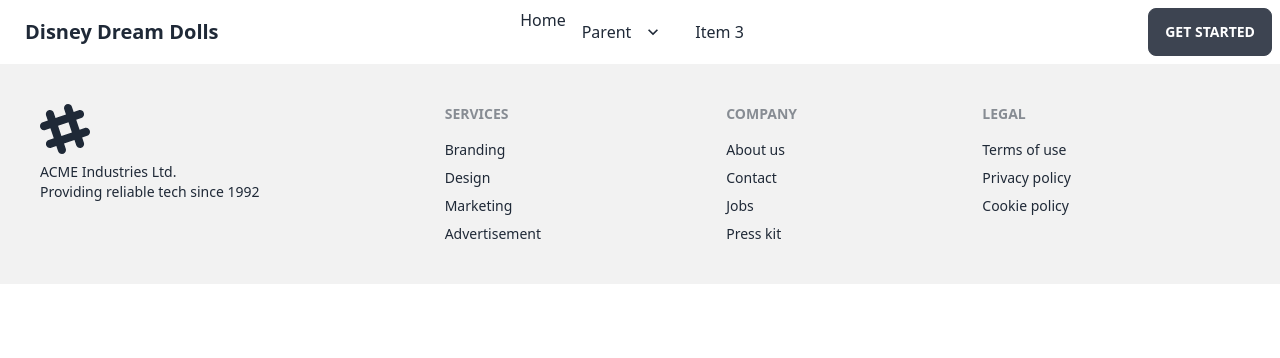
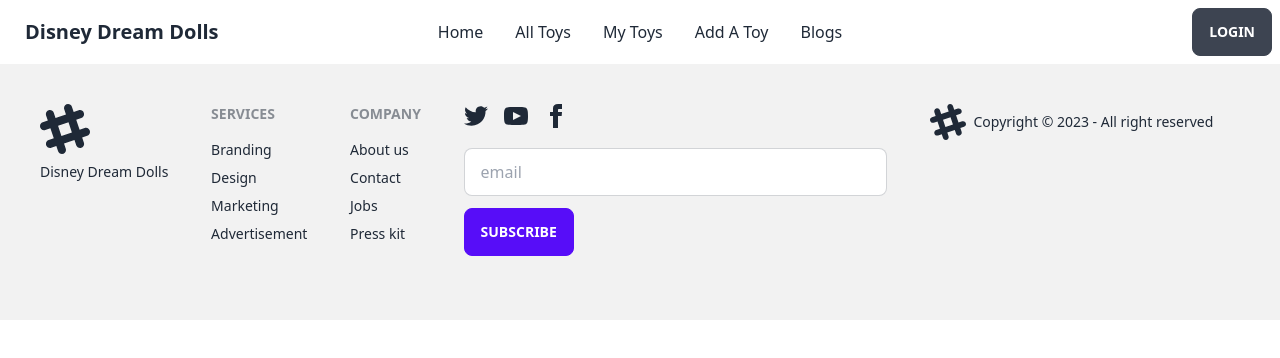
Before and after one commit to SadikRa/Disney-Dream-Dolls-client, a React (Vite) app: page / in a window 1280 px wide. Shown: the top 358 px of the page. Built offline with nearby package versions, Linux system fonts and the light colour scheme.

Commit message:
error page added done

```diff
--- /dev/null
+++ b/src/Component/Login/Login.jsx
@@ -0,0 +1,10 @@
+
+const Login = () => {
+    return (
+        <div>
+
+        </div>
+    );
+};
+
+export default Login;
--- /dev/null
+++ b/src/Component/Register/Register.jsx
@@ -0,0 +1,10 @@
+
+const Register = () => {
+    return (
+        <div>
+
+        </div>
+    );
+};
+
+export default Register;
--- /dev/null
+++ b/src/ErrorPage.jsx
@@ -0,0 +1,24 @@
+import { Link, useRouteError } from 'react-router-dom'
+const ErrorPage = () => {
+  const { error } = useRouteError()
+  return (
+    <section className='flex items-center h-screen p-16 bg-gray-100 text-gray-900'>
+      <div className='container flex flex-col items-center justify-center px-5 mx-auto my-8'>
+       <img src="https://i.ibb.co/cC8gxvW/images.png" alt=""  />
+        <div className='max-w-md text-center'>
+          <p className='text-2xl font-semibold md:text-3xl mb-8'>
+            {error?.message}
+          </p>
+          <Link
+            to='/'
+            className='px-8 py-3 font-semibold rounded bg-orange-400 text-gray-900'
+          >
+            Back to homepage
+          </Link>
+        </div>
+      </div>
+    </section>
+  )
+}
+
+export default ErrorPage
--- a/src/Router/RouterProviders.jsx
+++ b/src/Router/RouterProviders.jsx
@@ -1,16 +1,29 @@
 import { createBrowserRouter } from "react-router-dom";
 import Main from "../Component/Main/Main";
 import Home from "../Component/Home/Home";
+import Login from "../Component/Login/Login";
+import Register from "../Component/Register/Register";
+import ErrorPage from "../ErrorPage";
 
 const router = createBrowserRouter([
     {
       path: "/",
       element: <Main></Main>,
+      errorElement: <ErrorPage></ErrorPage>,
       children: [
         {
           path: '/',
           element: <Home></Home>
-        }
+        },
+        {
+          path: '/login',
+          element: <Login></Login>
+        },
+        {
+          path: '/register',
+          element: <Register></Register>
+        },
+
       ]
     },
   ]);
--- a/src/main.jsx
+++ b/src/main.jsx
@@ -7,7 +7,9 @@
 import router from './Router/RouterProviders.jsx';
 
 ReactDOM.createRoot(document.getElementById('root')).render(
-  <React.StrictMode>
+<div className='container mx-auto'>
+<React.StrictMode>
      <RouterProvider router={router} />
-  </React.StrictMode>,
+  </React.StrictMode>
+</div>,
 )
--- a/src/shared/Footer.jsx
+++ b/src/shared/Footer.jsx
@@ -1,11 +1,20 @@
-
 const Footer = () => {
   return (
     <div>
       <footer className="footer p-10 bg-base-200 text-base-content">
         <div>
-    <svg width="50" height="50" viewBox="0 0 24 24" xmlns="http://www.w3.org/2000/svg" fillRule="evenodd" clipRule="evenodd" className="fill-current"><path d="M22.672 15.226l-2.432.811.841 2.515c.33 1.019-.209 2.127-1.23 2.456-1.15.325-2.148-.321-2.463-1.226l-.84-2.518-5.013 1.677.84 2.517c.391 1.203-.434 2.542-1.831 2.542-.88 0-1.601-.564-1.86-1.314l-.842-2.516-2.431.809c-1.135.328-2.145-.317-2.463-1.229-.329-1.018.211-2.127 1.231-2.456l2.432-.809-1.621-4.823-2.432.808c-1.355.384-2.558-.59-2.558-1.839 0-.817.509-1.582 1.327-1.846l2.433-.809-.842-2.515c-.33-1.02.211-2.129 1.232-2.458 1.02-.329 2.13.209 2.461 1.229l.842 2.515 5.011-1.677-.839-2.517c-.403-1.238.484-2.553 1.843-2.553.819 0 1.585.509 1.85 1.326l.841 2.517 2.431-.81c1.02-.33 2.131.211 2.461 1.229.332 1.018-.21 2.126-1.23 2.456l-2.433.809 1.622 4.823 2.433-.809c1.242-.401 2.557.484 2.557 1.838 0 .819-.51 1.583-1.328 1.847m-8.992-6.428l-5.01 1.675 1.619 4.828 5.011-1.674-1.62-4.829z"></path></svg>
-    <p>ACME Industries Ltd.<br/>Providing reliable tech since 1992</p>
+          <svg
+            width="50"
+            height="50"
+            viewBox="0 0 24 24"
+            xmlns="http://www.w3.org/2000/svg"
+            fillRule="evenodd"
+            clipRule="evenodd"
+            className="fill-current"
+          >
+            <path d="M22.672 15.226l-2.432.811.841 2.515c.33 1.019-.209 2.127-1.23 2.456-1.15.325-2.148-.321-2.463-1.226l-.84-2.518-5.013 1.677.84 2.517c.391 1.203-.434 2.542-1.831 2.542-.88 0-1.601-.564-1.86-1.314l-.842-2.516-2.431.809c-1.135.328-2.145-.317-2.463-1.229-.329-1.018.211-2.127 1.231-2.456l2.432-.809-1.621-4.823-2.432.808c-1.355.384-2.558-.59-2.558-1.839 0-.817.509-1.582 1.327-1.846l2.433-.809-.842-2.515c-.33-1.02.211-2.129 1.232-2.458 1.02-.329 2.13.209 2.461 1.229l.842 2.515 5.011-1.677-.839-2.517c-.403-1.238.484-2.553 1.843-2.553.819 0 1.585.509 1.85 1.326l.841 2.517 2.431-.81c1.02-.33 2.131.211 2.461 1.229.332 1.018-.21 2.126-1.23 2.456l-2.433.809 1.622 4.823 2.433-.809c1.242-.401 2.557.484 2.557 1.838 0 .819-.51 1.583-1.328 1.847m-8.992-6.428l-5.01 1.675 1.619 4.828 5.011-1.674-1.62-4.829z"></path>
+          </svg>
+          <p>Disney Dream Dolls</p>
         </div>
         <div>
           <span className="footer-title">Services</span>
@@ -22,10 +31,63 @@
           <a className="link link-hover">Press kit</a>
         </div>
         <div>
-    <span className="footer-title">Legal</span>
-    <a className="link link-hover">Terms of use</a>
-    <a className="link link-hover">Privacy policy</a>
-    <a className="link link-hover">Cookie policy</a>
+          <div className="grid grid-flow-col gap-4">
+            <a>
+              <svg
+                xmlns="http://www.w3.org/2000/svg"
+                width="24"
+                height="24"
+                viewBox="0 0 24 24"
+                className="fill-current"
+              >
+                <path d="M24 4.557c-.883.392-1.832.656-2.828.775 1.017-.609 1.798-1.574 2.165-2.724-.951.564-2.005.974-3.127 1.195-.897-.957-2.178-1.555-3.594-1.555-3.179 0-5.515 2.966-4.797 6.045-4.091-.205-7.719-2.165-10.148-5.144-1.29 2.213-.669 5.108 1.523 6.574-.806-.026-1.566-.247-2.229-.616-.054 2.281 1.581 4.415 3.949 4.89-.693.188-1.452.232-2.224.084.626 1.956 2.444 3.379 4.6 3.419-2.07 1.623-4.678 2.348-7.29 2.04 2.179 1.397 4.768 2.212 7.548 2.212 9.142 0 14.307-7.721 13.995-14.646.962-.695 1.797-1.562 2.457-2.549z"></path>
+              </svg>
+            </a>
+            <a>
+              <svg
+                xmlns="http://www.w3.org/2000/svg"
+                width="24"
+                height="24"
+                viewBox="0 0 24 24"
+                className="fill-current"
+              >
+                <path d="M19.615 3.184c-3.604-.246-11.631-.245-15.23 0-3.897.266-4.356 2.62-4.385 8.816.029 6.185.484 8.549 4.385 8.816 3.6.245 11.626.246 15.23 0 3.897-.266 4.356-2.62 4.385-8.816-.029-6.185-.484-8.549-4.385-8.816zm-10.615 12.816v-8l8 3.993-8 4.007z"></path>
+              </svg>
+            </a>
+            <a>
+              <svg
+                xmlns="http://www.w3.org/2000/svg"
+                width="24"
+                height="24"
+                viewBox="0 0 24 24"
+                className="fill-current"
+              >
+                <path d="M9 8h-3v4h3v12h5v-12h3.642l.358-4h-4v-1.667c0-.955.192-1.333 1.115-1.333h2.885v-5h-3.808c-3.596 0-5.192 1.583-5.192 4.615v3.385z"></path>
+              </svg>
+            </a>
+          </div>
+          <div className="my-3">
+            <input
+              type="text"
+              placeholder="email"
+              className="input input-bordered w-full pr-16"
+            />
+            <button className="btn btn-primary my-3">Subscribe</button>
+          </div>
+        </div>
+        <div className="items-center grid-flow-col">
+          <svg
+            width="36"
+            height="36"
+            viewBox="0 0 24 24"
+            xmlns="http://www.w3.org/2000/svg"
+            fillRule="evenodd"
+            clipRule="evenodd"
+            className="fill-current"
+          >
+            <path d="M22.672 15.226l-2.432.811.841 2.515c.33 1.019-.209 2.127-1.23 2.456-1.15.325-2.148-.321-2.463-1.226l-.84-2.518-5.013 1.677.84 2.517c.391 1.203-.434 2.542-1.831 2.542-.88 0-1.601-.564-1.86-1.314l-.842-2.516-2.431.809c-1.135.328-2.145-.317-2.463-1.229-.329-1.018.211-2.127 1.231-2.456l2.432-.809-1.621-4.823-2.432.808c-1.355.384-2.558-.59-2.558-1.839 0-.817.509-1.582 1.327-1.846l2.433-.809-.842-2.515c-.33-1.02.211-2.129 1.232-2.458 1.02-.329 2.13.209 2.461 1.229l.842 2.515 5.011-1.677-.839-2.517c-.403-1.238.484-2.553 1.843-2.553.819 0 1.585.509 1.85 1.326l.841 2.517 2.431-.81c1.02-.33 2.131.211 2.461 1.229.332 1.018-.21 2.126-1.23 2.456l-2.433.809 1.622 4.823 2.433-.809c1.242-.401 2.557.484 2.557 1.838 0 .819-.51 1.583-1.328 1.847m-8.992-6.428l-5.01 1.675 1.619 4.828 5.011-1.674-1.62-4.829z"></path>
+          </svg>
+          <p>Copyright © 2023 - All right reserved</p>
         </div>
       </footer>
     </div>
--- a/src/shared/Navbar.jsx
+++ b/src/shared/Navbar.jsx
@@ -10,40 +10,30 @@
         <svg xmlns="http://www.w3.org/2000/svg" className="h-5 w-5" fill="none" viewBox="0 0 24 24" stroke="currentColor"><path strokeLinecap="round" strokeLinejoin="round" strokeWidth="2" d="M4 6h16M4 12h8m-8 6h16" /></svg>
       </label>
       <ul tabIndex={0} className="menu menu-compact dropdown-content mt-3 p-2 shadow bg-base-100 rounded-box w-52">
-        <li><a>Item 1</a></li>
-        <li tabIndex={0}>
-          <a className="justify-between">
-            Parent
-            <svg className="fill-current" xmlns="http://www.w3.org/2000/svg" width="24" height="24" viewBox="0 0 24 24"><path d="M8.59,16.58L13.17,12L8.59,7.41L10,6L16,12L10,18L8.59,16.58Z"/></svg>
-          </a>
-          <ul className="p-2">
-            <li><a>Submenu 1</a></li>
-            <li><a>Submenu 2</a></li>
-          </ul>
-        </li>
-        <li><a>Item 3</a></li>
+      <li><Link to='/'>Home</Link></li>
+      <li tabIndex={0}>
+       <Link>All Toys</Link>
+      </li>
+      <li><Link>My Toys</Link></li>
+      <li><Link>Add A Toy</Link></li>
+      <li><Link>Blogs</Link></li>
       </ul>
     </div>
     <a className="btn btn-ghost normal-case text-xl">Disney Dream Dolls</a>
   </div>
   <div className="navbar-center hidden lg:flex">
     <ul className="menu menu-horizontal px-1">
-      <Link to='/'>Home</Link>
+      <li><Link to='/'>Home</Link></li>
       <li tabIndex={0}>
-        <a>
-          Parent
-          <svg className="fill-current" xmlns="http://www.w3.org/2000/svg" width="20" height="20" viewBox="0 0 24 24"><path d="M7.41,8.58L12,13.17L16.59,8.58L18,10L12,16L6,10L7.41,8.58Z"/></svg>
-        </a>
-        <ul className="p-2">
-          <li><a>Submenu 1</a></li>
-          <li><a>Submenu 2</a></li>
-        </ul>
+       <Link>All Toys</Link>
       </li>
-      <li><a>Item 3</a></li>
+      <li><Link>My Toys</Link></li>
+      <li><Link>Add A Toy</Link></li>
+      <li><Link>Blogs</Link></li>
     </ul>
   </div>
   <div className="navbar-end">
-    <a className="btn">Get started</a>
+    <Link to='/login' className="btn">Login</Link>
   </div>
 </div>
         </div>
```
Lines whose indentation alone changed are shown as unchanged.
